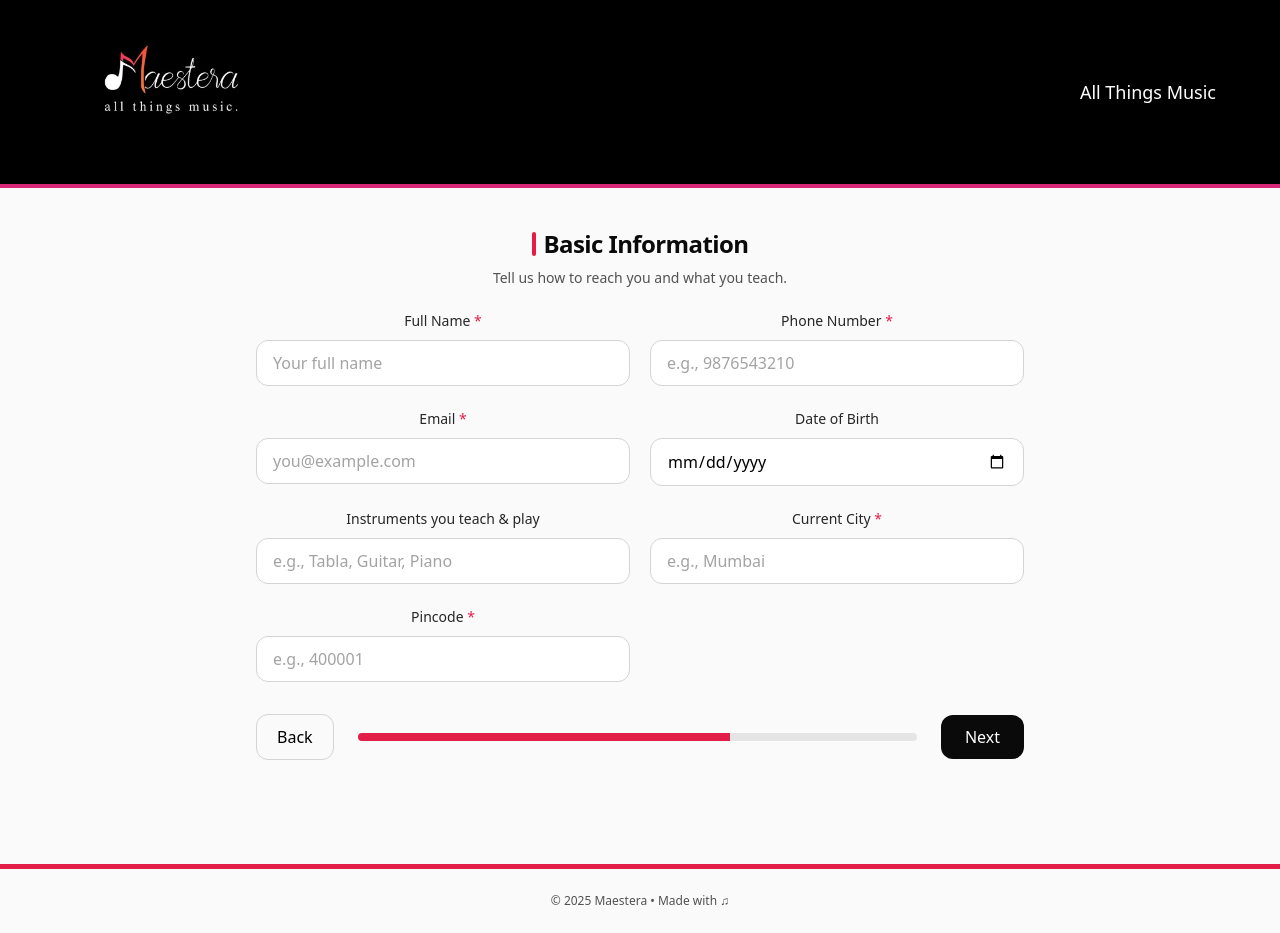
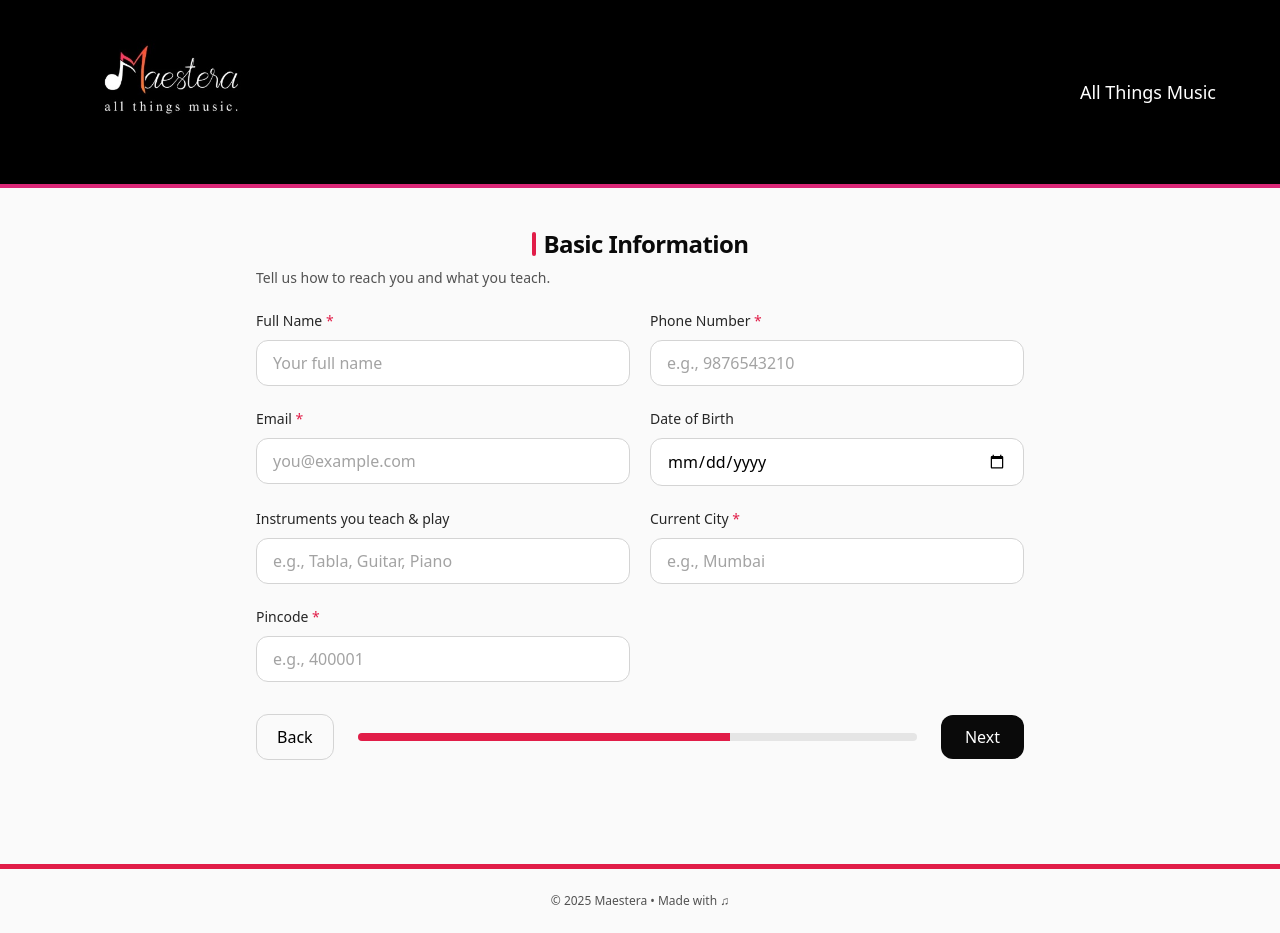
Before and after one commit to sudhanshuXd07/maestera-onboarding, a React (Vite) app: page / in a window 1280 px wide. Both pictures are taken after a click on the button "Continue". Built offline with nearby package versions, Linux system fonts and the light colour scheme.

Commit message:
make the basic info text middle

```diff
--- a/src/App.jsx
+++ b/src/App.jsx
@@ -17,17 +17,26 @@ const brand = {
 };
 
 const Section = ({ title, subtitle, children }) => (
-  <div className="w-full max-w-3xl mx-auto text-center">
+  <div className="w-full max-w-3xl mx-auto">
+    {/* Title centered with red line */}
     <div className="flex justify-center items-center mb-2">
-      <span className="inline-block h-6 w-1 content-center rounded bg-rose-600 mr-2" />
-      <h2 className="text-2xl text-center font-semibold text-[#0a0a0a] tracking-tight">
+      <span className="inline-block h-6 w-1 rounded bg-rose-600 mr-2" />
+      <h2 className="text-2xl font-semibold text-[#0a0a0a] tracking-tight">
         {title}
       </h2>
     </div>
-    {subtitle && <p className="mt-1 text-sm text-neutral-600">{subtitle}</p>}
+
+    {/* Subtitle left aligned */}
+    {subtitle && (
+      <p className="mt-1 text-sm text-neutral-600 text-left">{subtitle}</p>
+    )}
+
+    {/* Content left aligned */}
     <div className="mt-5 space-y-4">{children}</div>
   </div>
 );
+
+
 
 const Field = ({ label, required, children }) => (
   <label className="block">
```
